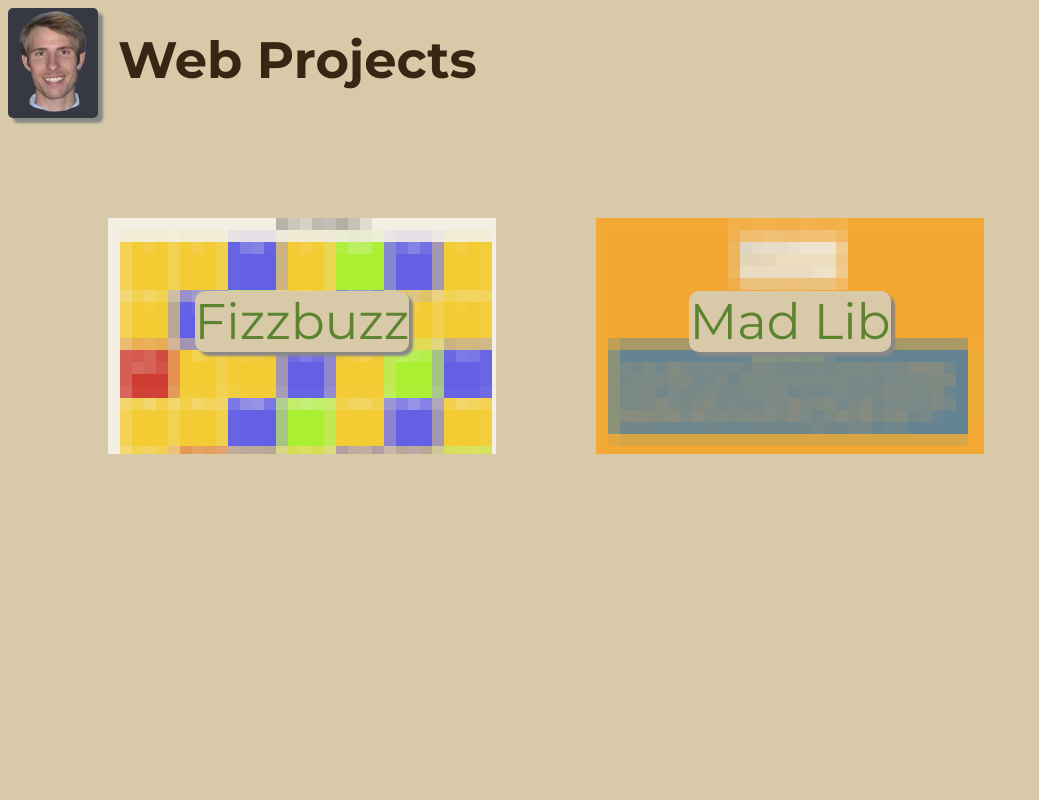
After one commit to kblestarge/portfolio, a PHP site: page /webprojects.html in a window 1280 px wide. The commit adds this page. Shown: the whole page, without its empty margins (0-1039 px from the left). Run offline with PHP 8.4, Linux system fonts and the light colour scheme; some libraries are stand-ins or nearby versions.

Commit message:
web proj page styled

```diff
--- a/portfolio.js
+++ b/portfolio.js
@@ -3,31 +3,45 @@ var main = function() {
 
 	console.log("Hello world");
 
-	$('#kbtn').click(function() {
-            $('#main h1').toggleClass("appear slide");
-            $('#main .main-btn').toggleClass("appear");
+	$('.kbtn').click(function() {
+            $('#home h1').toggleClass("appear slide");
+            $('#home .main-btn').toggleClass("appear");
+
             $('#proj-menu').removeClass("appear fade");
             $('#soc-menu').removeClass("appear fade");
             $('#projects').removeClass("main-btnPressed");
             $('#socialM').removeClass("main-btnPressed");
-            //add http://css3.bradshawenterprises.com/cfimg/
+
             $(this).toggleClass("kbtnPressed");
     });
 
-	$('#main #projects').click(function() {
+	$('#home #projects').click(function() {
             $('#proj-menu').toggleClass("appear fade");
             $(this).toggleClass("main-btnPressed");
             $('#soc-menu').removeClass("appear fade");
             $('#socialM').removeClass("main-btnPressed");
     });
 
-	$('#main #socialM').click(function() {
+	$('#home #socialM').click(function() {
             $('#soc-menu').toggleClass("appear fade");
             $(this).toggleClass("main-btnPressed");
             $('#proj-menu').removeClass("appear fade");
             $('#projects').removeClass("main-btnPressed");
     });
 
+
+	//Web Projects
+    $('#madlib').hover(function() {
+    		$('#madlib span').text('');},
+    		function() {
+    		$('#madlib span').text('Mad Lib');
+	});
+
+    $('#fizzbuzz').hover(function() {
+    		$('#fizzbuzz span').text('');},
+    		function() {
+    		$('#fizzbuzz span').text('Fizzbuzz');
+	});
 }
 
 $(document).ready(main);
--- a/styles.css
+++ b/styles.css
@@ -1,31 +1,41 @@
 body{
-	background-color: #D8CAA8 !important;
+	background-color: #D8CAA8;
 }
 h1{
 	margin-bottom: 0px;
+	display: inline-block;
+	text-align: left;
+	font-size: 4vw;
+	color: #382513;
+	z-index:-1;
 }
 
-#main{
+#home{
 	width: 35%;
 	margin: 0 auto;
 	padding-top: 10%;
 	font-family: 'Montserrat', 'Helvetica Neue', Helvetica, Arial, sans-serif;
 }
 
-#main h1{
-	display: inline-block;
-	visibility: hidden;
-	text-align: left;
-	font-size: 4vw;
-	color: #382513;
-	z-index:-1;
+.main{
+	margin: 0 auto;
+	font-family: 'Montserrat', 'Helvetica Neue', Helvetica, Arial, sans-serif;
 }
 
+.main h1{
+	margin-top: 20px;
+	margin-left: 20px;
+	float: left;
+}
+
+.hidden{
+	visibility: hidden;
+}
 .lname{
 	color: #5C832F;
 }
 
-#kbtn{
+.kbtn{
 	box-shadow: 5px 5px 2.5px #888888;
 	display: inline-block;
 	background-image: url('img/KevPixelated.png');
@@ -36,7 +46,25 @@ h1{
 	border-radius: 5px;
 	cursor:hand;
 }
-#kbtn:hover{
+
+.kbtn-home{
+	box-shadow: 5px 5px 2.5px #888888;
+	display: inline-block;
+	background-image: url('img/KevHome.png');
+	background-repeat: no-repeat;
+	background-color: #363942;
+	width: 90px;
+	height: 110px;
+	border-radius: 5px;
+	cursor:hand;
+	float: left;
+}
+
+.kbtn-home:hover{
+	background-color: #5C832F !important;
+}
+
+.kbtn:hover{
 	background-color: #5C832F !important;
 }
 
@@ -47,7 +75,7 @@ h1{
 
 .slide{
 	position :relative;
-	animation: slide-right .7s;
+	animation: slide-right .4s;
 }
 
 .appear{
@@ -55,7 +83,7 @@ h1{
 }
 
 .fade{
-	animation: fade-in .7s;
+	animation: fade-in .4s;
 }
 
 @keyframes slide-right {
@@ -141,8 +169,40 @@ ul > li{
 	margin:0;
 }
 
+.projects{
+	clear: both;
+}
 
-Other colors
-#5C832F
-#284907
-#363942
+.project{
+	margin-top: 100px;
+	margin-left: 100px;
+	width: 388px;
+	height: 163px;
+	float: left;
+	text-align: center;
+	font-size: 50px;
+	text-decoration: none;
+	padding-top: 73px;
+	background-repeat: no-repeat;
+	color: #5C832F;
+}
+
+.box-behind{
+	background-color: rgb(216, 202, 168);
+	box-shadow: 4px 4px 2.5px #888888;
+	border-radius: 10px;
+}
+
+#madlib{
+	background-image: url("img/madlibPixelated.png");
+}
+#madlib:hover{
+	background-image: url("img/madlib.png");
+}
+
+#fizzbuzz{
+	background-image: url("img/fizzbuzzPixelated.png");
+}
+#fizzbuzz:hover{
+	background-image: url("img/fizzbuzz.png");
+}
--- /dev/null
+++ b/webprojects.html
@@ -0,0 +1,25 @@
+<html>
+<head>
+	<link rel="stylesheet" type="text/css" href="styles.css">
+	<link href='http://fonts.googleapis.com/css?family=Montserrat:400,700' rel='stylesheet' type='text/css'>
+	<link href='http://fonts.googleapis.com/css?family=Open+Sans:300' rel='stylesheet' type='text/css'>
+	<title>Kevin LeStarge</title>
+</head>
+<body>
+	<div class="main">
+		<a href="index.html" class="kbtn-home"></a>
+		<h1>Web Projects</h1>
+
+		<div class="projects">
+
+			<a href="http://worldtechacademystudents.com/klestarge/fizzbuzz/" id="fizzbuzz" class="project"><span class="box-behind">Fizzbuzz</span></a>
+			<a href="http://worldtechacademystudents.com/klestarge/madlib/" id="madlib" class="project"><span class="box-behind">Mad Lib</span></a>
+
+		</div>
+
+	</div>
+
+	<script src="http://ajax.googleapis.com/ajax/libs/jquery/1.11.3/jquery.min.js"></script>
+	<script src="portfolio.js"></script>
+</body>
+</html>
```
Also changed, not shown: index.html (+6 -6 lines), img/KevHome.png (added), img/fizzbuzz.png (added), img/fizzbuzzPixelated.png (added), img/madlib.png (added), img/madlibPixelated.png (added).
